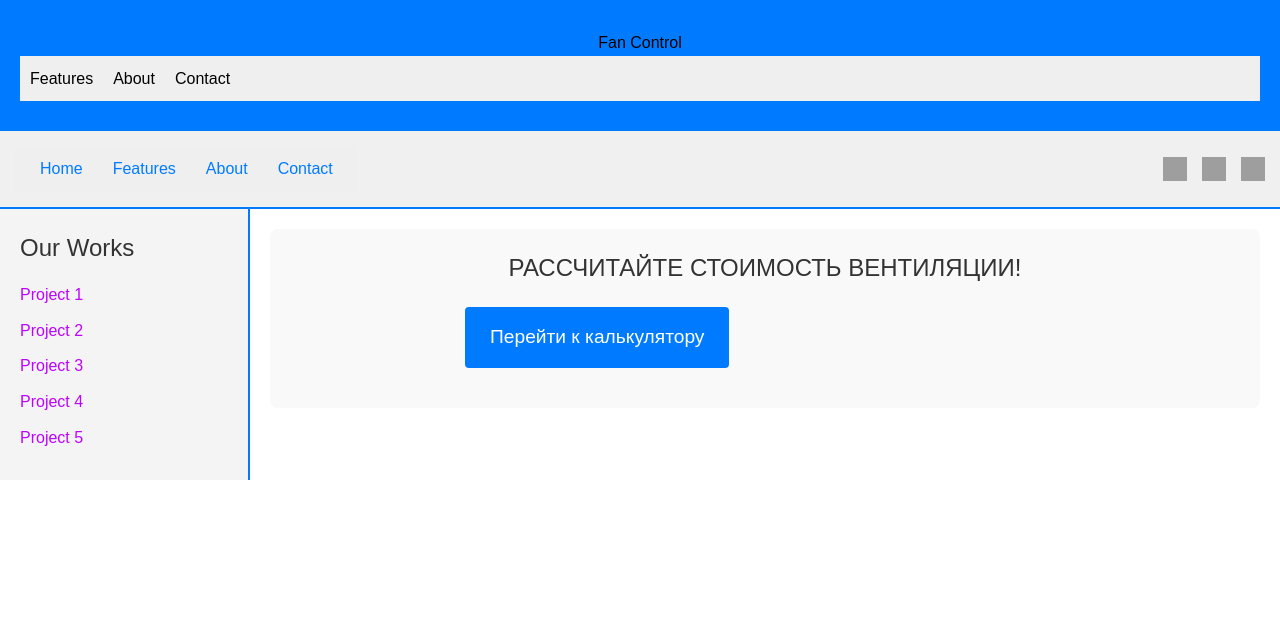
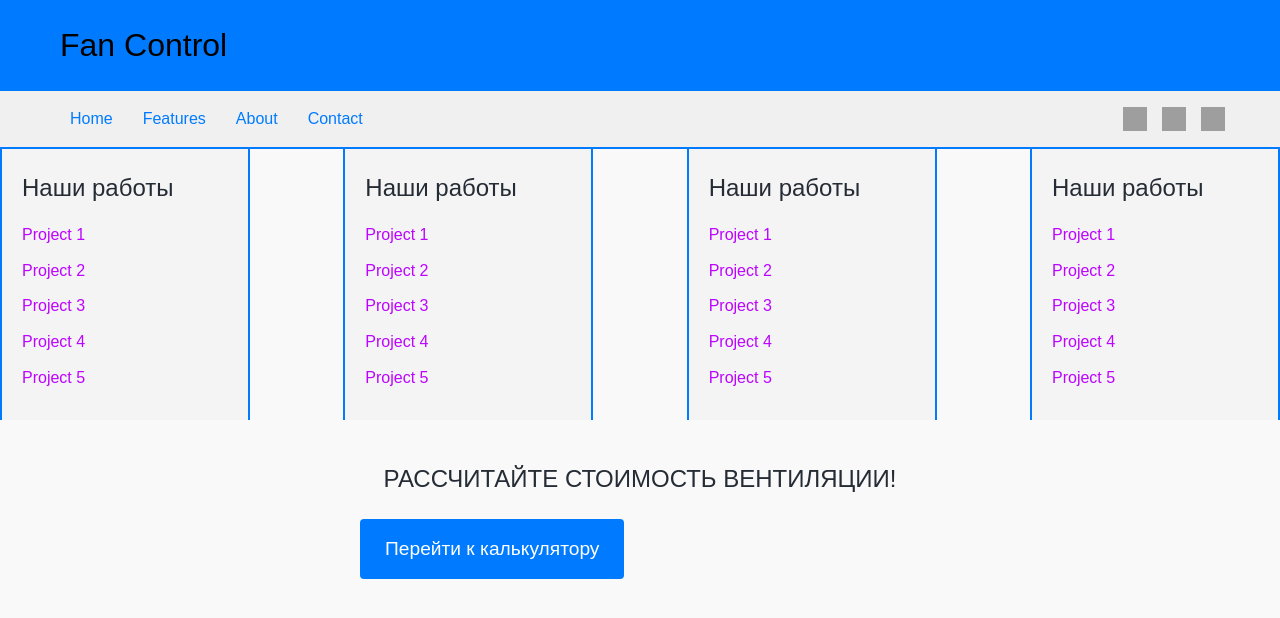
Before and after one commit to Vlad19982602/frontend, a React (Create React App) app: page / in a window 1280 px wide. Shown: the top 618 px of the page. Built offline with nearby package versions, Linux system fonts and the light colour scheme; grey boxes are pictures that could not be loaded.

Commit message:
preparing a template for the layout

```diff
--- a/package.json
+++ b/package.json
@@ -54,5 +54,8 @@
       "last 1 firefox version",
       "last 1 safari version"
     ]
+  },
+  "devDependencies": {
+    "@babel/plugin-proposal-private-property-in-object": "^7.21.11"
   }
 }
--- a/src/App.tsx
+++ b/src/App.tsx
@@ -7,16 +7,23 @@ import Calculator from "./components/calculator/Calculator";
 
 const App: React.FC = () => {
   return (
+    <>
       <div>
         <Header />
         <Subheader />
+        <div style={{ display: "flex", justifyContent: "space-between" }}>
+          <Sidebar />
+          <Sidebar />
+          <Sidebar />
+          <Sidebar />
+        </div>
         <div className="main-content">
-        <Sidebar />
           <main>
             <Calculator />
           </main>
         </div>
       </div>
+    </>
   );
 };
 
--- a/src/components/Header/Header.tsx
+++ b/src/components/Header/Header.tsx
@@ -18,7 +18,6 @@ const Header: React.FC = () => {
         <div className="header__container">
           <div className="header__info">
             <h1 className="header__title title_h1">Fan Control</h1>
-            <Nav />
           </div>
         </div>
       </div>
--- a/src/components/sidebar/Sidebar.css
+++ b/src/components/sidebar/Sidebar.css
@@ -3,11 +3,18 @@
   padding: 20px;
   background-color: #f4f4f4;
   border-right: 2px solid #007bff;
+  border-left: 2px solid #007bff;
 }
 
 .sidebar__title {
   margin: 0 0 15px 0;
   font-size: 1.5em;
+  transition: 2s;
+}
+
+.sidebar__title:hover {
+  color: #007bff;
+  transform: scale(1.2);
 }
 
 .sidebar__list {
--- a/src/components/sidebar/Sidebar.tsx
+++ b/src/components/sidebar/Sidebar.tsx
@@ -12,8 +12,9 @@ import "./Sidebar.css";
  */
 const Sidebar: React.FC = () => {
   return (
+    // Sidebar component with links to company's work and projects.
     <aside className="sidebar page__sidebar">
-      <h2 className="sidebar__title">Our Works</h2>
+      <h2 className="sidebar__title">Наши работы</h2>
       <ul className="sidebar__list">
         <li className="sidebar__item">
           <a className="sidebar__link" href="#project1">
--- a/src/style/post.config.js
+++ b/src/style/post.config.js
@@ -2,3 +2,6 @@ export const plugins = {
   tailwindcss: {},
   autoprefixer: {},
 };
+module.exports = {
+  content: ["./style.css"],
+};
--- a/src/style/style.css
+++ b/src/style/style.css
@@ -2,106 +2,105 @@
 @import "tailwindcss/components";
 @import "tailwindcss/utilities";
 
-html {
+/* Общие стили для главной страницы */
+
+/* Сброс стандартных стилей */
+* {
+  margin: 0;
+  padding: 0;
   box-sizing: border-box;
 }
 
-*,
-*::before,
-*::after {
-  box-sizing: inherit;
+/* Основные цвета и шрифты */
+:root {
+  --primary-color: #007bff; /* Основной цвет */
+  --secondary-color: #76b82a; /* Вторичный цвет */
+  --text-color: #252c35; /* Цвет текста */
+  --background-color: #f9f9f9; /* Фоновый цвет */
+  --border-color: #ddd; /* Цвет границы */
+  --hover-color: #e9ecef; /* Цвет при наведении */
 }
 
 body {
-  margin: 0;
   font-family: Arial, sans-serif;
   line-height: 1.6;
-  color: #333;
+  color: var(--text-color);
+  background-color: var(--background-color);
 }
 
+/* Общие отступы */
+.wrapper {
+  max-width: 1200px; /* Максимальная ширина контейнера */
+  margin: 0 auto; /* Центрирование */
+  padding: 20px; /* Внутренние отступы */
+}
+
+/* Заголовки */
+.title_h1 {
+  font-size: 2em; /* Размер заголовка H1 */
+  margin-bottom: 20px; /* Отступ снизу */
+}
+
+/* Кнопки */
 button {
-  padding: 10px 15px;
-  font-size: 16px;
-  cursor: pointer;
-  border: none;
-  border-radius: 4px;
-  background-color: #007bff;
-  color: white;
-  transition: background-color 0.3s;
+  padding: 10px 15px; /* Отступы для кнопок */
+  background-color: var(--primary-color); /* Фоновый цвет кнопки */
+  color: white; /* Цвет текста кнопки */
+  border: none; /* Убрать рамку */
+  border-radius: 4px; /* Скругленные углы */
+  cursor: pointer; /* Курсор при наведении */
+  transition: background-color 0.3s; /* Плавный переход для фона */
 }
 
 button:hover {
-  background-color: #0056b3;
+  background-color: var(--secondary-color); /* Цвет кнопки при наведении */
 }
 
-div {
-  margin: 0;
-  padding: 0;
+/* Общие стили для карточек */
+.card {
+  background-color: white; /* Фоновый цвет карточки */
+  border: 1px solid var(--border-color); /* Граница карточки */
+  border-radius: 8px; /* Скругленные углы карточки */
+  padding: 15px; /* Внутренние отступы карточки */
+  margin: 10px 0; /* Отступы между карточками */
+  box-shadow: 0 2px 4px rgba(0, 0, 0, 0.1); /* Тень карточки */
 }
 
-article {
-  margin: 20px 0;
+/* Стили для списка */
+ul {
+  list-style: none; /* Убрать стандартные маркеры списка */
+  padding: 0; /* Убрать внутренние отступы */
 }
 
-aside {
-  background-color: #f9f9f9;
-  padding: 10px;
+li {
+  margin: 10px 0; /* Отступ между элементами списка */
 }
 
-details {
-  margin: 10px 0;
+/* Общие стили для модальных окон */
+.modal {
+  position: fixed; /* Фиксированное позиционирование */
+  top: 0;
+  left: 0;
+  right: 0;
+  bottom: 0;
+  background-color: rgba(0, 0, 0, 0.5); /* Полупрозрачный фон */
+  display: flex; /* Flexbox для центрирования содержимого */
+  justify-content: center; /* Центрирование по горизонтали */
+  align-items: center; /* Центрирование по вертикали */
+  z-index: 1000; /* Поверх остальных элементов */
 }
 
-figcaption {
-  font-size: 0.9em;
-  color: #666;
+.modal__content {
+  background: white; /* Фоновый цвет модального окна */
+  padding: 20px; /* Отступы */
+  border-radius: 8px; /* Скругленные углы */
+  box-shadow: 0 4px 8px rgba(0, 0, 0, 0.2); /* Тень */
 }
 
-figure {
-  margin: 0;
+/* Общие стили для карт */
+.map {
+  width: 100%; /* Ширина карты */
+  height: 400px; /* Высота карты */
+  border-radius: 8px; /* Скругленные углы */
+  margin: 20px 0; /* Отступы */
 }
-
-footer {
-  background-color: #222;
-  color: white;
-  text-align: center;
-  padding: 10px 0;
-}
-
-header {
-  background-color: #007bff;
-  color: white;
-  padding: 10px 0;
-  text-align: center;
-}
-
-hgroup {
-  margin: 20px 0;
-}
-
-main {
-  padding: 20px;
-}
-
-menu {
-  list-style: none;
-  padding: 0;
-}
-
-nav {
-  background-color: #efefef;
-  padding: 10px;
-}
-
-/* section {
-  margin: 20px 0;
-} */
-
-.main-content {
-  display: flex; /* Flexbox для размещения сайдбара и основного контента */
-}
-
-main {
-  flex: 1; /* Основной контент займет оставшееся пространство */
-  padding: 20px; /* Отступы для основного контента */
-}
```
Also changed, not shown: 1 other file (tests, documents, lock files or other folders). Lines whose indentation alone changed are shown as unchanged.
